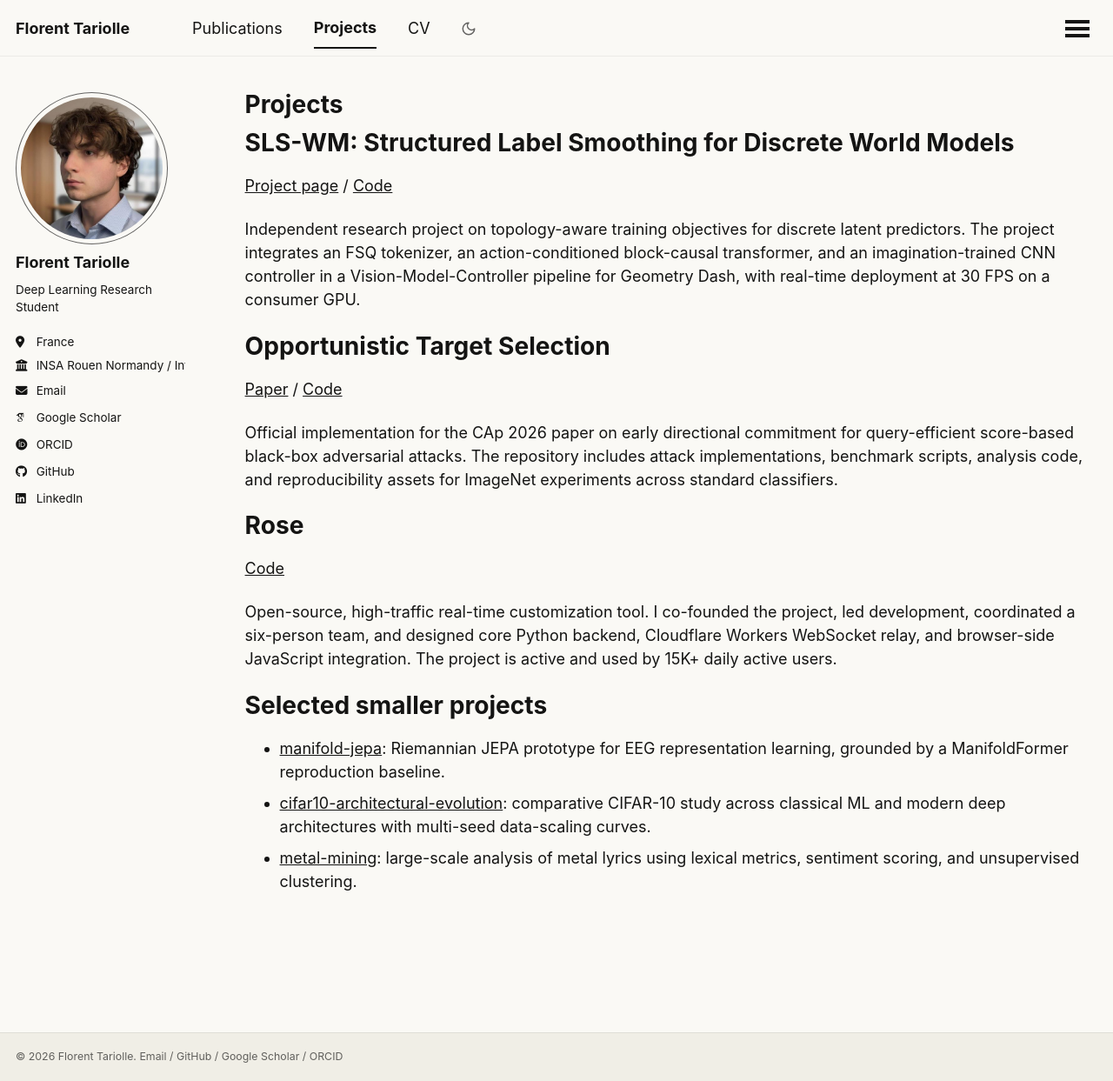
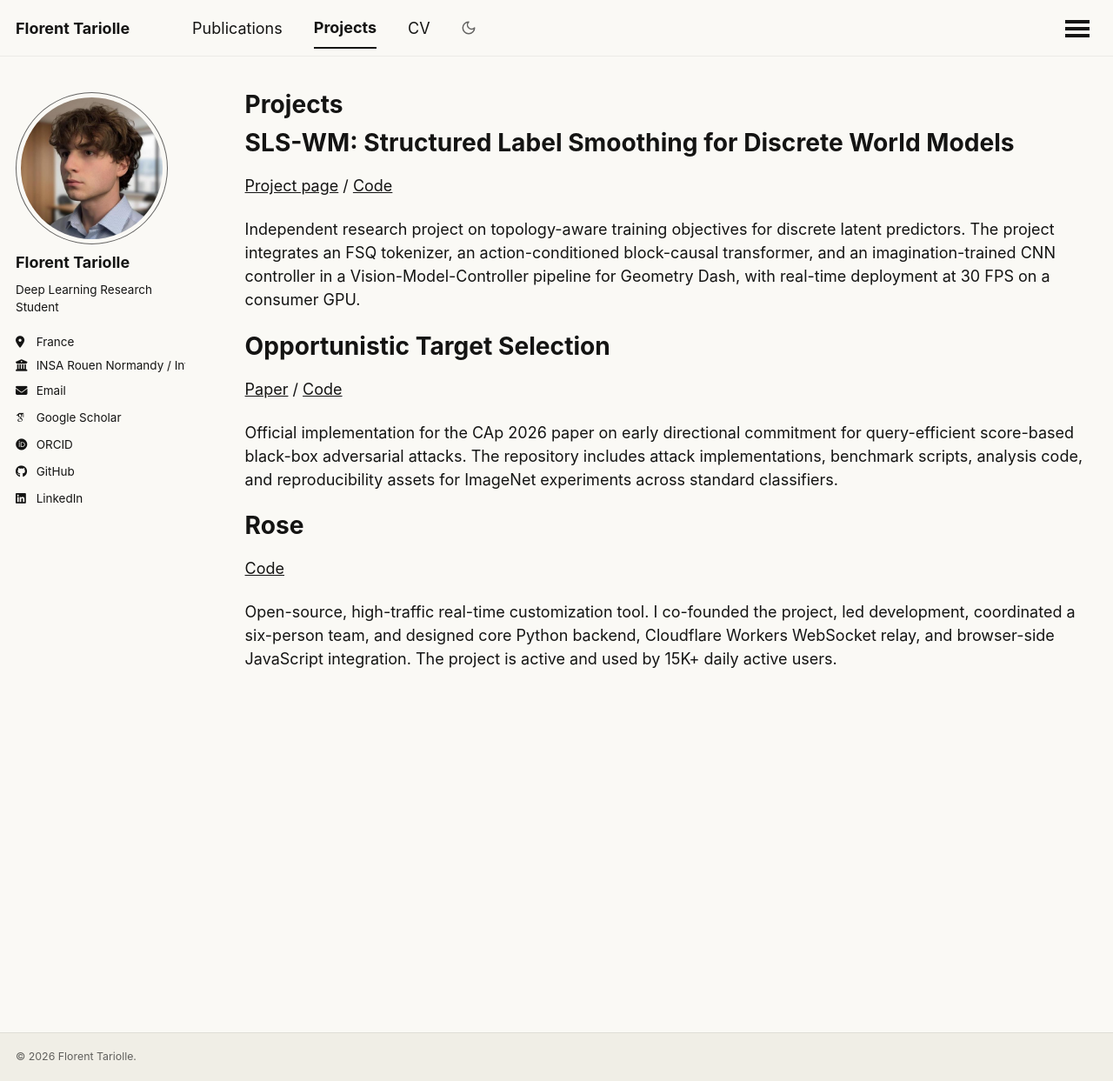
Before and after one commit to Tariolle/Tariolle.github.io, a Jekyll site: the page built from _pages/projects.md, in a window 1280 px wide and 1243 px high. Shown: the whole window at 87% size. Built offline with Jekyll 4.4.1, drawn with Linux system fonts in a browser that asks for light colours; some web fonts are replaced; a script that is not in the unit is left out.

Commit message:
chore: simplify site content

```diff
--- a/_includes/footer.html
+++ b/_includes/footer.html
@@ -2,8 +2,4 @@
 
 <div class="page__footer-copyright">
   &copy; {{ site.time | date: '%Y' }} {{ site.name | default: site.title }}.
-  <a href="mailto:{{ site.author.email }}">Email</a> /
-  <a href="https://github.com/{{ site.author.github }}">GitHub</a> /
-  <a href="{{ site.author.googlescholar }}">Google Scholar</a> /
-  <a href="{{ site.author.orcid }}">ORCID</a>
 </div>
--- a/_pages/projects.md
+++ b/_pages/projects.md
@@ -25,10 +25,3 @@ Rose
 [Code](https://github.com/Alban1911/Rose)
 
 Open-source, high-traffic real-time customization tool. I co-founded the project, led development, coordinated a six-person team, and designed core Python backend, Cloudflare Workers WebSocket relay, and browser-side JavaScript integration. The project is active and used by 15K+ daily active users.
-
-Selected smaller projects
-======
-
-- [manifold-jepa](https://github.com/Tariolle/manifold-jepa): Riemannian JEPA prototype for EEG representation learning, grounded by a ManifoldFormer reproduction baseline.
-- [cifar10-architectural-evolution](https://github.com/Tariolle/cifar10-architectural-evolution): comparative CIFAR-10 study across classical ML and modern deep architectures with multi-seed data-scaling curves.
-- [metal-mining](https://github.com/Tariolle/metal-mining): large-scale analysis of metal lyrics using lexical metrics, sentiment scoring, and unsupervised clustering.
--- a/_sass/layout/_navigation.scss
+++ b/_sass/layout/_navigation.scss
@@ -234,6 +234,7 @@
       display: inline-flex;
       align-items: center;
       justify-content: center;
+      vertical-align: middle;
       overflow: hidden;
       appearance: none;
       cursor: pointer;
@@ -242,6 +243,7 @@
       border: 0;
       border-radius: 0.5rem;
       line-height: 1;
+      transform: translateY(-1px);
       transition: color 0.3s ease;
 
       &:hover {
```
